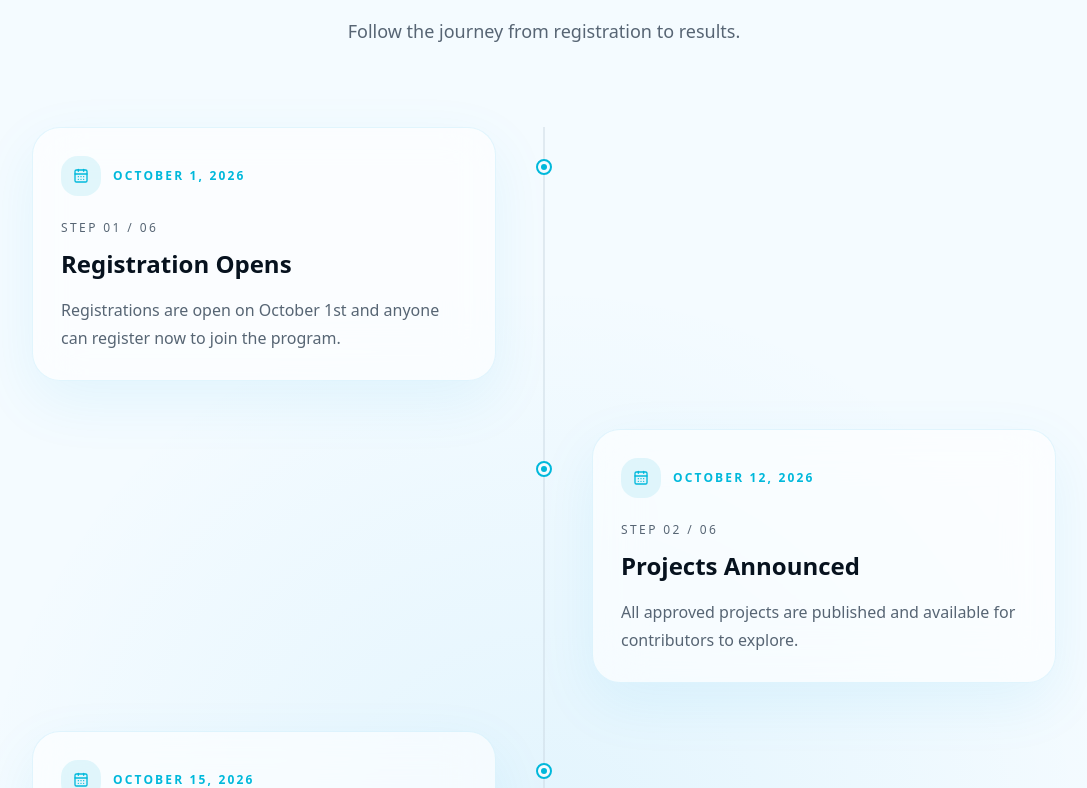
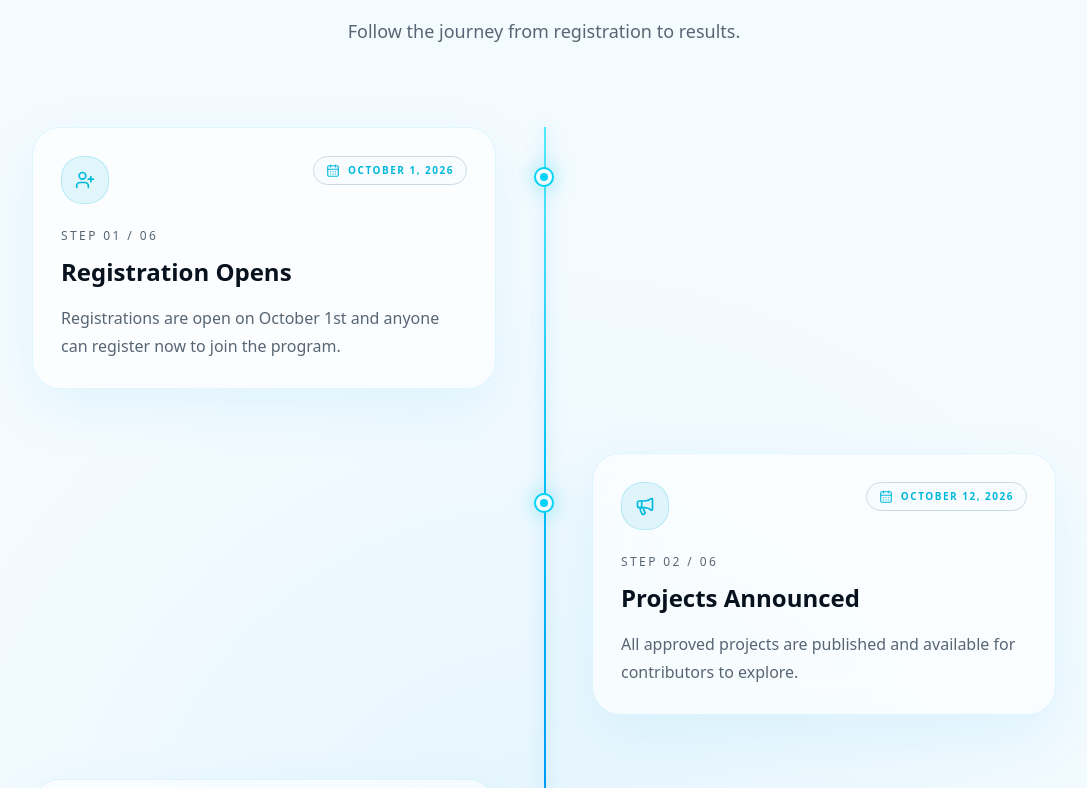
Before and after one commit to Aryamuh-ynah/nsoc-winter, a Next.js app: page / in a window 1280 px wide. Shown: the part 5532-6320 px from the top of the page, without its empty margins (96-1183 px from the left). Built offline with nearby package versions, Linux system fonts and the light colour scheme.

Commit message:
feat: add animated timeline progress and milestone icons

```diff
--- a/components/sections/timeline.tsx
+++ b/components/sections/timeline.tsx
@@ -1,51 +1,113 @@
 "use client";
+import {
+  CalendarDays,
+  Flag,
+  GitPullRequest,
+  LockKeyhole,
+  Megaphone,
+  Snowflake,
+  Trophy,
+  UserPlus,
+} from "lucide-react";
+
+import { motion, useScroll, useSpring } from "motion/react";
 
 import { WinterCard } from "@/components/ui/winter-card";
 import { timeline } from "@/lib/data";
-import { CalendarDays, Snowflake } from "lucide-react";
-import { motion } from "motion/react";
+import { useRef } from "react";
 
+const timelineIcons = [
+  UserPlus,
+  Megaphone,
+  GitPullRequest,
+  LockKeyhole,
+  Flag,
+  Trophy,
+];
 export function Timeline() {
+  const sectionRef = useRef<HTMLDivElement>(null);
+
+  const { scrollYProgress } = useScroll({
+    target: sectionRef,
+    offset: ["start 70%", "end 70%"],
+  });
+
+  const progress = useSpring(scrollYProgress, {
+    stiffness: 90,
+    damping: 25,
+  });
+
   return (
     <section
       id="timeline"
+      ref={sectionRef}
       className="relative overflow-hidden bg-background py-24 sm:py-32"
     >
-      <div className="absolute inset-0 bg-[radial-gradient(circle_at_center,rgba(14,165,233,0.08),transparent_45%)]" />
+      <div className="absolute inset-0 bg-[radial-gradient(circle_at_center,rgba(14,165,233,0.07),transparent_50%)]" />
 
       <div className="relative z-10 mx-auto max-w-7xl px-6">
+        {/* Header */}
         <div className="mx-auto max-w-3xl text-center">
           <div className="mx-auto mb-5 inline-flex items-center gap-2 rounded-full border border-cyan-500/20 bg-cyan-500/10 px-4 py-2 text-xs font-medium tracking-[0.2em] text-cyan-500">
             <Snowflake className="snowflake-spin h-4 w-4" />
             PROGRAM TIMELINE
           </div>
 
-          <h2 className="text-4xl font-bold tracking-tight sm:text-5xl lg:text-6xl">
-            Here&apos;s how we
-            <span className="text-cyan-500"> planned it.</span>
-          </h2>
+          <motion.h2
+            initial={{ opacity: 0, y: 25 }}
+            whileInView={{ opacity: 1, y: 0 }}
+            viewport={{ once: true }}
+            className="text-4xl font-bold tracking-tight sm:text-5xl lg:text-6xl"
+          >
+            Here&apos;s how we{" "}
+            <span className="text-cyan-500">planned it.</span>
+          </motion.h2>
 
           <p className="mt-6 text-lg leading-8 text-muted-foreground">
             Follow the journey from registration to results.
           </p>
         </div>
 
+        {/* Timeline */}
         <div className="relative mx-auto mt-20 max-w-5xl">
-          <div className="absolute left-5 top-0 h-full w-px bg-border md:left-1/2 md:-translate-x-1/2" />
+          {/* base line */}
+          <div className="absolute left-5 top-0 h-full w-px bg-border md:left-1/2" />
 
-          <div className="space-y-12">
+          {/* animated line */}
+          <motion.div
+            style={{
+              scaleY: progress,
+              transformOrigin: "top",
+            }}
+            className="absolute left-5 top-0 h-full w-[2px] bg-gradient-to-b from-cyan-300 via-sky-500 to-blue-600 shadow-[0_0_20px_rgba(14,165,233,0.45)] md:left-1/2"
+          />
+
+          <div className="space-y-16">
             {timeline.map((item, index) => {
+              const Icon = timelineIcons[index];
               const isLeft = index % 2 === 0;
 
               return (
                 <motion.div
                   key={item.step}
-                  initial={{ opacity: 0, y: 30 }}
-                  whileInView={{ opacity: 1, y: 0 }}
-                  viewport={{ once: true, amount: 0.2 }}
+                  initial={{
+                    opacity: 0,
+                    x: isLeft ? -60 : 60,
+                    scale: 0.96,
+                  }}
+                  whileInView={{
+                    opacity: 1,
+                    x: 0,
+                    scale: 1,
+                  }}
+                  viewport={{
+                    once: true,
+                    amount: 0.3,
+                  }}
                   transition={{
-                    duration: 0.5,
-                    delay: index * 0.05,
+                    duration: 0.65,
+                    delay: index * 0.08,
+                    ease: [0.22, 1, 0.36, 1],
                   }}
                   className="relative grid md:grid-cols-2 md:gap-16"
                 >
@@ -53,23 +115,31 @@ export function Timeline() {
                     className={isLeft ? "md:pr-4" : "md:col-start-2 md:pl-4"}
                   >
                     <WinterCard className="ml-12 p-7 md:ml-0">
-                      <div className="flex items-center gap-3">
-                        <div className="flex h-10 w-10 items-center justify-center rounded-xl bg-cyan-500/10">
-                          <CalendarDays className="h-4 w-4 text-cyan-500" />
+                      <div className="flex items-start justify-between gap-4">
+                        <motion.div
+                          whileHover={{
+                            rotate: 8,
+                            scale: 1.1,
+                          }}
+                          className="flex h-12 w-12 shrink-0 items-center justify-center rounded-2xl border border-cyan-500/20 bg-cyan-500/10"
+                        >
+                          <Icon className="h-5 w-5 text-cyan-500" />
+                        </motion.div>
+
+                        <div className="inline-flex items-center gap-2 rounded-full border border-border bg-background/50 px-3 py-1.5">
+                          <CalendarDays className="h-3.5 w-3.5 text-cyan-500" />
+
+                          <span className="text-[10px] font-semibold tracking-[0.15em] text-cyan-500">
+                            {item.date}
+                          </span>
                         </div>
-
-                        <span className="text-xs font-semibold tracking-[0.18em] text-cyan-500">
-                          {item.date}
-                        </span>
                       </div>
 
-                      <p className="mt-6 text-xs font-medium tracking-[0.2em] text-muted-foreground">
+                      <p className="mt-6 text-xs tracking-[0.2em] text-muted-foreground">
                         STEP {item.step} / 06
                       </p>
 
-                      <h3 className="mt-3 text-2xl font-semibold">
-                        {item.title}
-                      </h3>
+                      <h3 className="mt-3 text-2xl font-bold">{item.title}</h3>
 
                       <p className="mt-4 leading-7 text-muted-foreground">
                         {item.description}
@@ -77,9 +147,20 @@ export function Timeline() {
                     </WinterCard>
                   </div>
 
-                  <div className="absolute left-5 top-8 flex h-4 w-4 -translate-x-1/2 items-center justify-center rounded-full border-2 border-cyan-500 bg-background md:left-1/2">
-                    <div className="h-1.5 w-1.5 rounded-full bg-cyan-500" />
-                  </div>
+                  {/* timeline node */}
+                  <motion.div
+                    initial={{ scale: 0 }}
+                    whileInView={{ scale: 1 }}
+                    viewport={{ once: true }}
+                    transition={{
+                      type: "spring",
+                      stiffness: 250,
+                      delay: index * 0.08 + 0.2,
+                    }}
+                    className="absolute left-5 top-10 z-20 flex h-5 w-5 -translate-x-1/2 items-center justify-center rounded-full border-2 border-cyan-400 bg-background shadow-[0_0_20px_rgba(34,211,238,0.5)] md:left-1/2"
+                  >
+                    <div className="h-2 w-2 rounded-full bg-cyan-400" />
+                  </motion.div>
                 </motion.div>
               );
             })}
```
